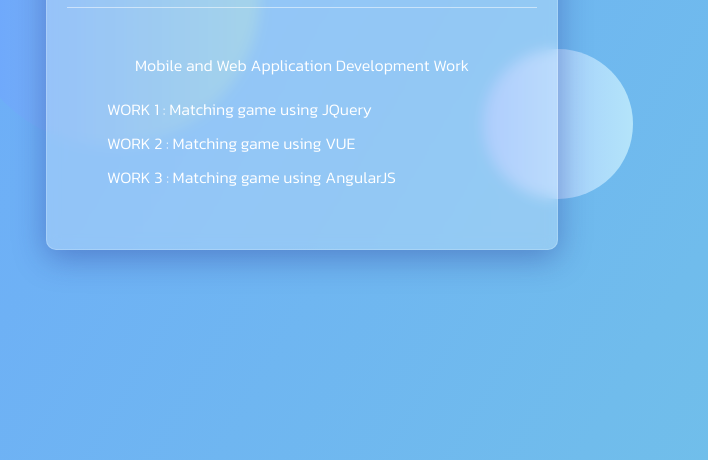
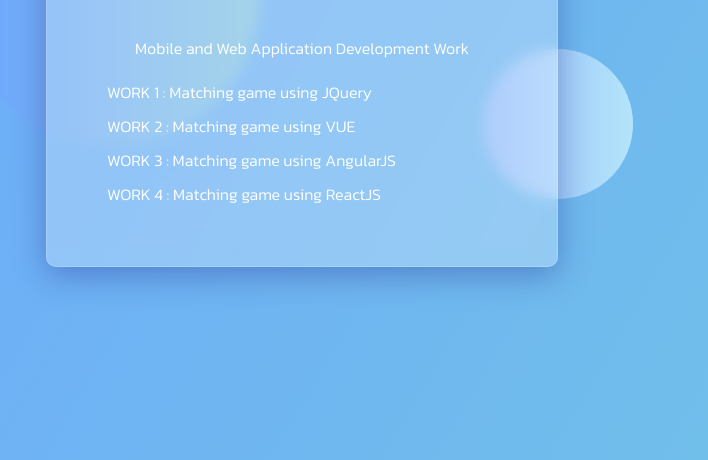
Before and after one commit to TXRXX/MobileWebDev, a plain HTML site: page public/index.html in a window 1280 px wide. Shown: the part 340-800 px from the top of the page, without its empty margins (338-1046 px from the left). Drawn offline with Linux system fonts and the light colour scheme.

Commit message:
Add Work4 Link

```diff
--- a/public/index.html
+++ b/public/index.html
@@ -25,6 +25,9 @@
                 <a href="./work3/work3.html">
                     <span>WORK 3 : Matching game using AngularJS</span>
                 </a>
+                <a href="./work4/work4.html">
+                    <span>WORK 4 : Matching game using ReactJS</span>
+                </a>
             </div>
         </div>
         <div class="circle"></div>
```
